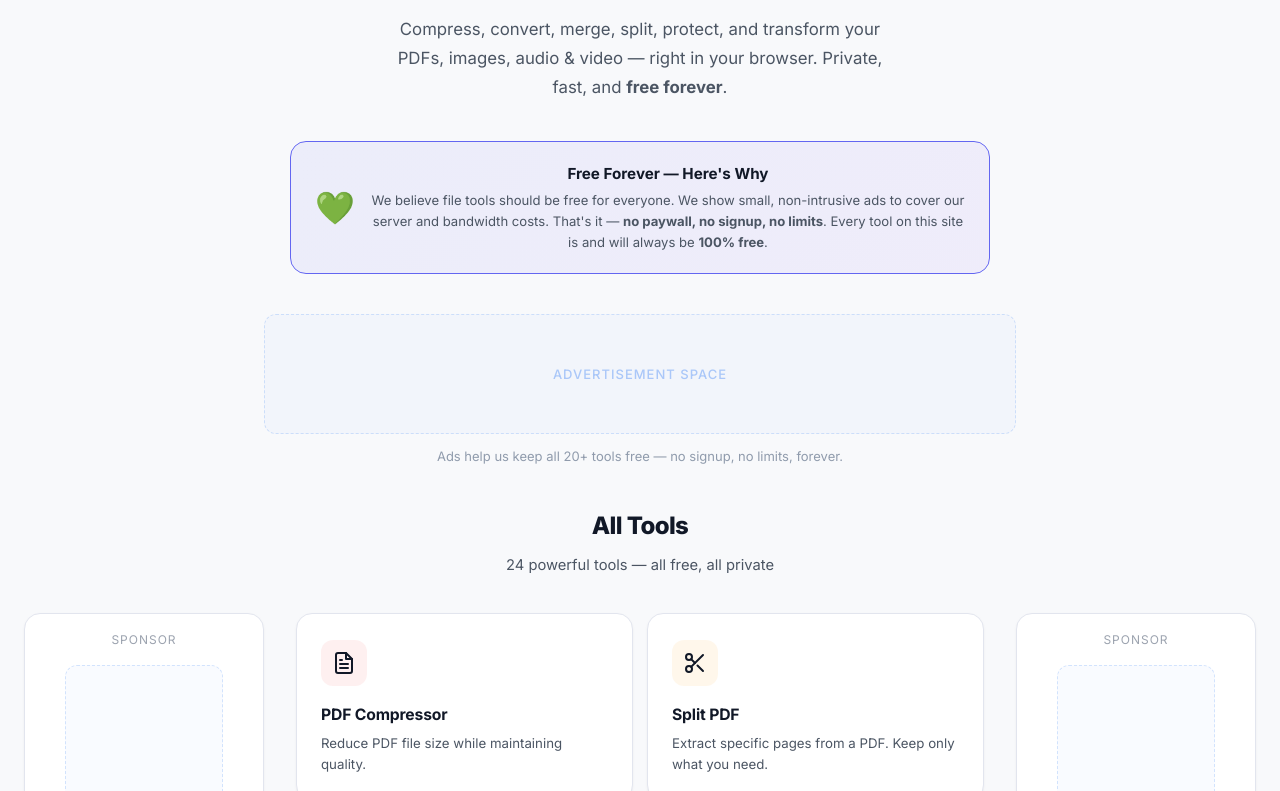
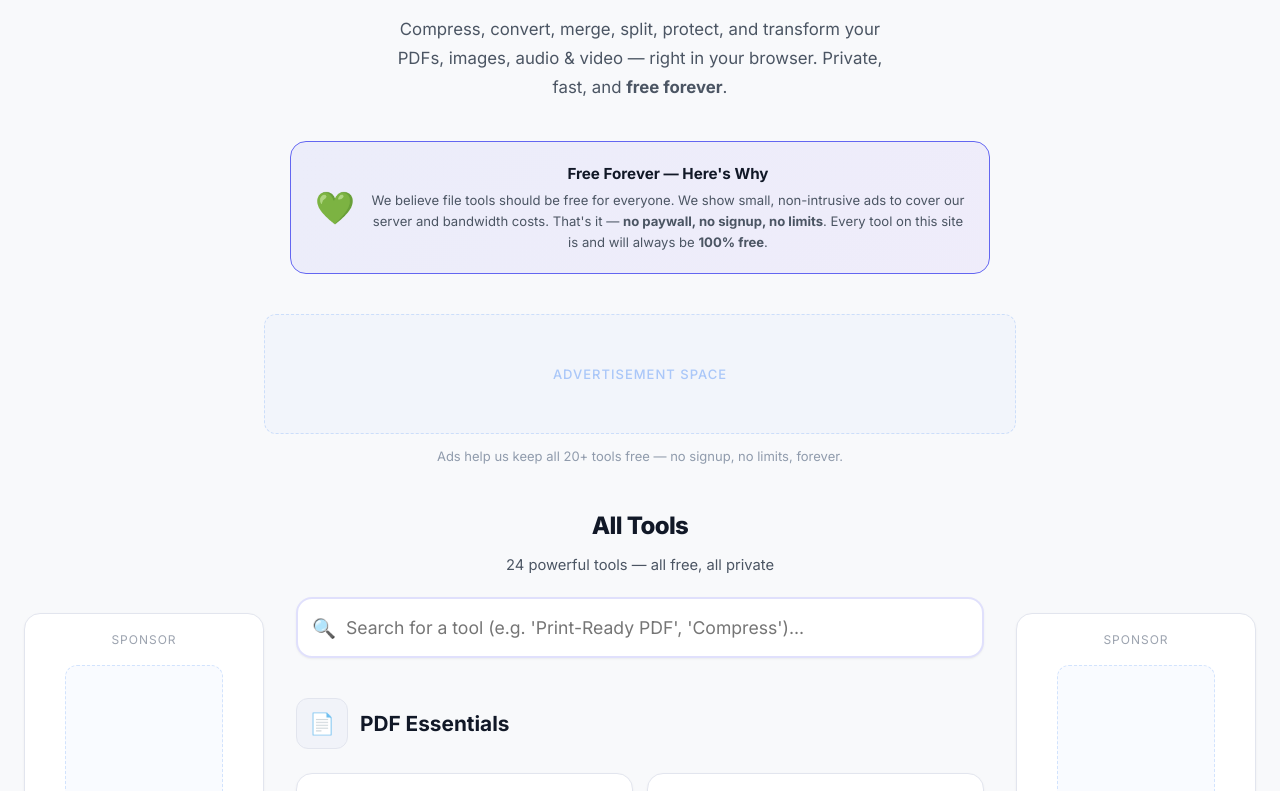
Before and after one commit to Nishanth7885/PDFTools, a Next.js app in the folder frontend/: page / in a window 1280 px wide. Shown: the part 309-1100 px from the top of the page. Built offline with nearby package versions, Linux system fonts and the light colour scheme.

Commit message:
Update Navbar title to Safe File Converter, categorize tools grid, and add searchable tool option

```diff
--- a/frontend/src/app/page.js
+++ b/frontend/src/app/page.js
@@ -2,6 +2,7 @@ import Link from 'next/link';
 import Navbar from '@/components/Navbar';
 import Footer from '@/components/Footer';
 import AdSense from '@/components/AdSense';
+import ToolGrid from '@/components/ToolGrid';
 
 const tools = [
   { name: 'PDF Compressor', description: 'Reduce PDF file size while maintaining quality.', href: '/pdf-compressor', icon: <svg width="24" height="24" viewBox="0 0 24 24" fill="none" stroke="currentColor" strokeWidth="2" strokeLinecap="round" strokeLinejoin="round"><path d="M14 2H6a2 2 0 0 0-2 2v16a2 2 0 0 0 2 2h12a2 2 0 0 0 2-2V8z" /><polyline points="14 2 14 8 20 8" /><path d="M16 13H8" /><path d="M16 17H8" /><path d="M10 9H8" /></svg>, iconBg: 'rgba(239,68,68,0.08)' },
@@ -84,19 +85,7 @@ export default function Home() {
               </div>
             </div>
           </aside>
-          <div className="tools-grid-container">
-            <div className="tools-grid">
-              {tools.map((tool) => (
-                <Link key={tool.href} href={tool.href} className="tool-card">
-                  <div className="tool-card-icon" style={{ background: tool.iconBg }}>
-                    {tool.icon}
-                  </div>
-                  <h3>{tool.name}</h3>
-                  <p>{tool.description}</p>
-                </Link>
-              ))}
-            </div>
-          </div>
+          <ToolGrid tools={tools} />
 
           {/* Right Vertical Ad */}
           <aside className="sidebar-ads sidebar-right">
--- a/frontend/src/components/Navbar.js
+++ b/frontend/src/components/Navbar.js
@@ -33,7 +33,7 @@ export default function Navbar() {
             <div className="navbar-inner">
                 <Link href="/" className="navbar-brand">
                     <div className="navbar-brand-icon">⚡</div>
-                    PDFtools
+                    Safe File Converter
                 </Link>
                 <button className="mobile-menu-btn" onClick={() => setMenuOpen(!menuOpen)} aria-label="Toggle menu">
                     {menuOpen ? '✕' : '☰'}
--- /dev/null
+++ b/frontend/src/components/ToolGrid.js
@@ -0,0 +1,138 @@
+'use client';
+import { useState } from 'react';
+import Link from 'next/link';
+
+export default function ToolGrid({ tools }) {
+    const [searchQuery, setSearchQuery] = useState('');
+
+    const filteredTools = tools.filter(tool =>
+        tool.name.toLowerCase().includes(searchQuery.toLowerCase()) ||
+        tool.description.toLowerCase().includes(searchQuery.toLowerCase())
+    );
+
+    // Grouping tools by categories
+    const categoryConfigs = [
+        {
+            name: 'PDF Essentials',
+            icon: '📄',
+            keywords: ['PDF Compressor', 'Split PDF', 'PDF Merger', 'Organize PDF', 'Print-Ready PDF']
+        },
+        {
+            name: 'Convert from PDF',
+            icon: '📤',
+            keywords: ['PDF to JPG', 'PDF to Word', 'PDF to Excel', 'PDF to PPT']
+        },
+        {
+            name: 'Convert to PDF',
+            icon: '📥',
+            keywords: ['JPG to PDF', 'Word to PDF', 'Text to PDF']
+        },
+        {
+            name: 'PDF Security & Editing',
+            icon: '🔐',
+            keywords: ['PDF Password', 'Unlock PDF', 'Rotate PDF', 'Watermark PDF', 'Page Numbers']
+        },
+        {
+            name: 'Image & Media Tools',
+            icon: '🖼️',
+            keywords: ['Image Converter', 'Image Resizer', 'JPG Compressor', 'HEIC to JPG Batch', 'Metadata Stripper', 'Video to Audio', 'Audio Converter']
+        }
+    ];
+
+    const categories = categoryConfigs.map(config => {
+        return {
+            ...config,
+            tools: filteredTools.filter(t => config.keywords.includes(t.name))
+        };
+    }).filter(category => category.tools.length > 0);
+
+    return (
+        <div className="tools-grid-container">
+            <div className="tool-search-wrapper" style={{ marginBottom: '2.5rem', marginTop: '-1rem' }}>
+                <div style={{ position: 'relative', width: '100%', maxWidth: '800px', margin: '0 auto' }}>
+                    <div style={{ position: 'absolute', top: '50%', transform: 'translateY(-50%)', left: '16px', fontSize: '1.2rem', color: 'var(--text-tertiary)' }}>🔍</div>
+                    <input
+                        type="text"
+                        className="tool-search-input"
+                        placeholder="Search for a tool (e.g. 'Print-Ready PDF', 'Compress')..."
+                        value={searchQuery}
+                        onChange={(e) => setSearchQuery(e.target.value)}
+                        style={{
+                            width: '100%',
+                            padding: '18px 20px 18px 48px',
+                            fontSize: '1.1rem',
+                            borderRadius: 16,
+                            border: '2px solid rgba(99, 102, 241, 0.2)',
+                            background: 'var(--bg-surface)',
+                            color: 'var(--text-primary)',
+                            outline: 'none',
+                            transition: 'all 0.2s',
+                            boxShadow: 'var(--shadow-sm)'
+                        }}
+                        onFocus={(e) => { e.target.style.borderColor = 'var(--accent)'; e.target.style.boxShadow = 'var(--shadow-md)'; }}
+                        onBlur={(e) => { e.target.style.borderColor = 'rgba(99, 102, 241, 0.2)'; e.target.style.boxShadow = 'var(--shadow-sm)'; }}
+                    />
+                </div>
+            </div>
+
+            {searchQuery && filteredTools.length === 0 && (
+                <div style={{ padding: '3rem 1rem', textAlign: 'center', color: 'var(--text-secondary)' }}>
+                    <div style={{ fontSize: '3rem', marginBottom: '1rem' }}>🕵️</div>
+                    <h3 style={{ fontSize: '1.5rem', color: 'var(--text-primary)', marginBottom: '0.5rem' }}>No tools found</h3>
+                    <p>We couldn't find any tool matching "{searchQuery}"</p>
+                    <button
+                        onClick={() => setSearchQuery('')}
+                        style={{ marginTop: '1rem', padding: '10px 20px', background: 'var(--accent)', color: '#fff', border: 'none', borderRadius: '8px', cursor: 'pointer', fontWeight: 'bold' }}
+                    >Clear Search</button>
+                </div>
+            )}
+
+            {searchQuery && filteredTools.length > 0 && (
+                <div className="tools-grid">
+                    {filteredTools.map((tool) => (
+                        <Link key={tool.href} href={tool.href} className="tool-card">
+                            <div className="tool-card-icon" style={{ background: tool.iconBg }}>
+                                {tool.icon}
+                            </div>
+                            <h3>{tool.name}</h3>
+                            <p>{tool.description}</p>
+                        </Link>
+                    ))}
+                </div>
+            )}
+
+            {!searchQuery && categories.map((category) => (
+                <div key={category.name} className="tool-category-section" style={{ marginBottom: '3rem' }}>
+                    <h3 style={{
+                        fontSize: '1.3rem',
+                        fontWeight: '700',
+                        color: 'var(--text-primary)',
+                        marginBottom: '1.5rem',
+                        display: 'flex',
+                        alignItems: 'center',
+                        gap: '12px'
+                    }}>
+                        <span style={{
+                            background: 'var(--bg-surface-secondary)',
+                            padding: '8px 12px',
+                            borderRadius: '12px',
+                            border: '1px solid var(--border-primary)'
+                        }}>{category.icon}</span>
+                        {category.name}
+                    </h3>
+                    <div className="tools-grid">
+                        {category.tools.map((tool) => (
+                            <Link key={tool.href} href={tool.href} className="tool-card">
+                                <div className="tool-card-icon" style={{ background: tool.iconBg }}>
+                                    {tool.icon}
+                                </div>
+                                <h3>{tool.name}</h3>
+                                <p>{tool.description}</p>
+                            </Link>
+                        ))}
+                    </div>
+                </div>
+            ))}
+        </div>
+    );
+}
```
